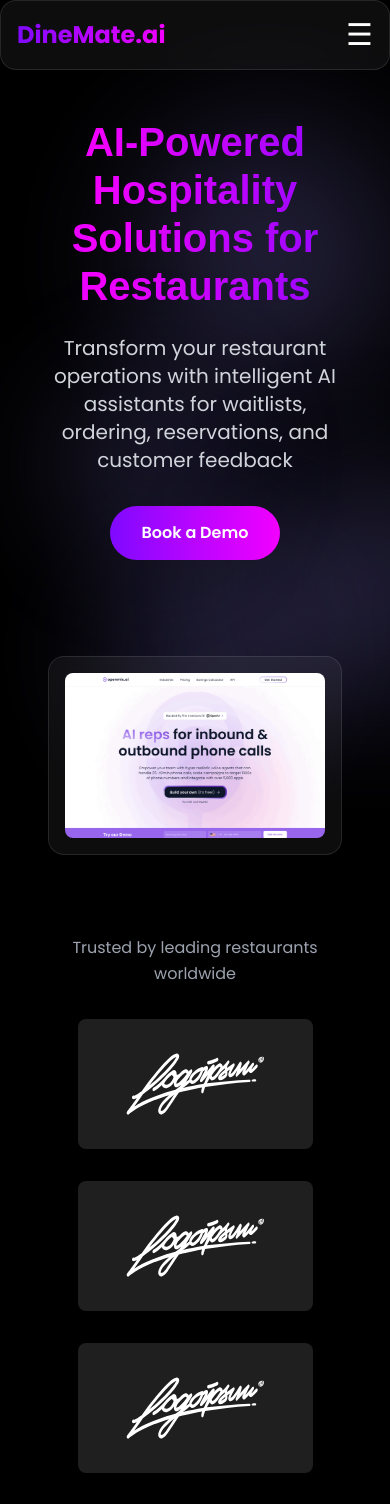
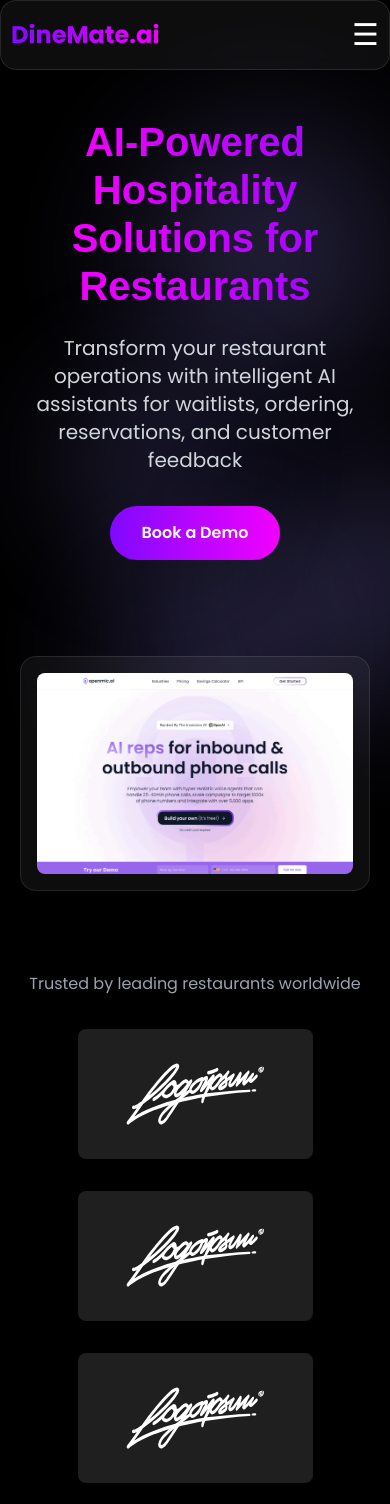
Before and after one commit to surajattackcapital-web/dinemate, a Next.js app: page / in a window 390 px wide. Shown: the top 1504 px of the page. Built offline with nearby package versions, Linux system fonts and the light colour scheme; no server answers; a web font is replaced by a local one.

Commit message:
Reduce horizontal padding to 10px across entire website

```diff
--- a/app/globals.css
+++ b/app/globals.css
@@ -67,19 +67,19 @@
 .wrapper {
   max-width: var(--wrapper-max-width);
   margin: 0 auto;
-  padding: 0 2rem;
+  padding: 0 10px;
 }
 
 .padding-section-large {
-  padding: 4rem 2rem;
+  padding: 4rem 10px;
 }
 
 .padding-section-medium {
-  padding: 3rem 2rem;
+  padding: 3rem 10px;
 }
 
 .padding-section-small {
-  padding: 2rem;
+  padding: 2rem 10px;
 }
 
 /* Gradient Text */
@@ -272,19 +272,39 @@
 /* Responsive Design */
 @media (max-width: 768px) {
   .wrapper {
-    padding: 0 1.5rem;
+    padding: 0 10px;
   }
 
   .padding-section-large {
-    padding: 3rem 1.5rem;
+    padding: 3rem 10px;
   }
 
   .padding-section-medium {
-    padding: 2rem 1.5rem;
+    padding: 2rem 10px;
+  }
+
+  .padding-section-small {
+    padding: 2rem 10px;
   }
 }
 
 @media (max-width: 480px) {
+  .wrapper {
+    padding: 0 10px;
+  }
+
+  .padding-section-large {
+    padding: 3rem 10px;
+  }
+
+  .padding-section-medium {
+    padding: 2rem 10px;
+  }
+
+  .padding-section-small {
+    padding: 2rem 10px;
+  }
+
   h1 {
     font-size: 2.5rem;
   }
--- a/components/Navbar.tsx
+++ b/components/Navbar.tsx
@@ -8,7 +8,7 @@
 
   return (
     <nav className="sticky top-0 z-50 background-glass">
-      <div className="max-w-[90rem] mx-auto px-4">
+      <div className="max-w-[90rem] mx-auto" style={{ paddingLeft: '10px', paddingRight: '10px' }}>
         <div className="flex items-center justify-between py-4">
           <Link href="/" className="text-2xl font-bold gradient-text">
             DineMate.ai
```
